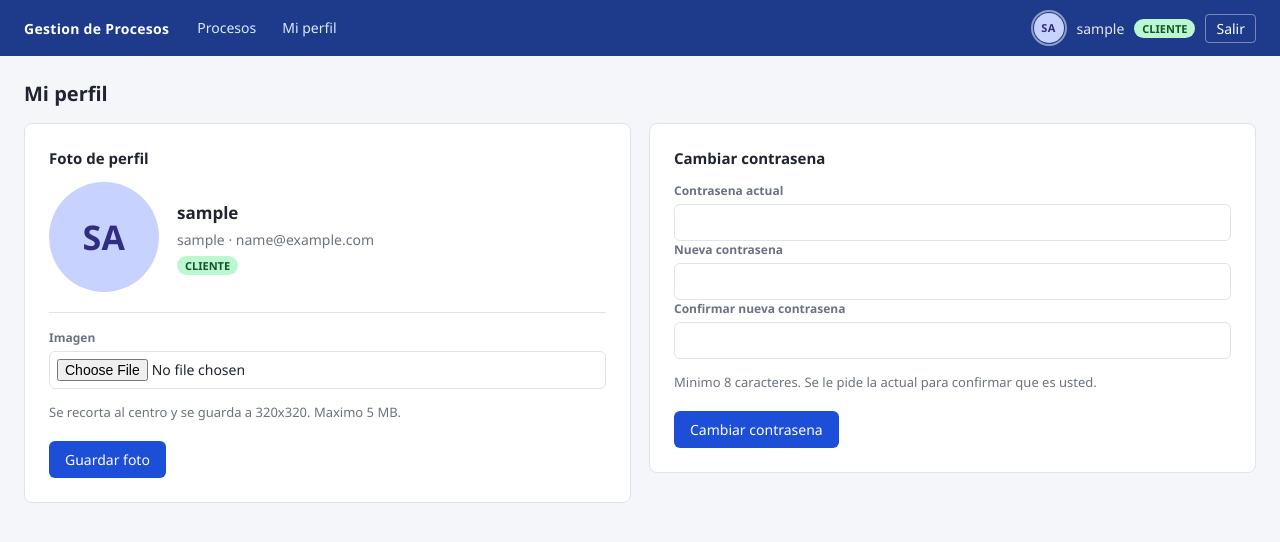
After one commit to joguatin95-cyber/pruebas-conesprof, a Flask app: page /perfil/ in a window 1280 px wide. The commit adds this page. Shown: the top 542 px of the page. Run offline with Flask 3, Linux system fonts and the light colour scheme; the visitor is signed in with stand-in values (Sample User, id 1); some libraries are stand-ins or nearby versions.

Commit message:
Panel Mi perfil y restablecimiento de contrasenas
- Todos los roles pueden cambiar su contrasena y subir su foto desde Mi perfil.
  La ruta no recibe id de usuario: siempre actua sobre la cuenta de la sesion,
  asi que CONTADOR y CLIENTE no ganan permisos sobre los procesos.
- Las fotos se guardan en la base, no en disco: el almacenamiento de Render es
  efimero. Se reconvierten con Pillow a JPEG 320x320, lo que ademas descarta los
  metadatos EXIF y verifica que el archivo sea una imagen real.
- El administrador puede generar una contrasena temporal y verla una sola vez.
  Las contrasenas guardadas son hashes irreversibles y no se pueden mostrar.

Co-Authored-By: Claude Opus 5 <noreply@anthropic.com>

```diff
--- a/app/config.py
+++ b/app/config.py
@@ -78,6 +78,9 @@ class Config:
         ),
     }
 
+    # Tamano maximo de una subida (fotos de perfil). Flask responde 413 si se excede.
+    MAX_CONTENT_LENGTH = 5 * 1024 * 1024
+
     # Cantidad de registros por pagina en la pantalla principal.
     ITEMS_POR_PAGINA = int(os.getenv("ITEMS_POR_PAGINA", "25"))
 
--- a/app/forms.py
+++ b/app/forms.py
@@ -1,4 +1,5 @@
 from flask_wtf import FlaskForm
+from flask_wtf.file import FileAllowed, FileField
 from wtforms import (
     BooleanField,
     DateField,
@@ -73,3 +74,30 @@ class UsuarioEditarForm(FlaskForm):
         validators=[EqualTo("password", message="Las contrasenas no coinciden.")],
     )
     submit = SubmitField("Guardar cambios")
+
+
+class CambiarPasswordForm(FlaskForm):
+    """Cambio de la propia contrasena. Exige la actual para evitar que alguien
+    con la sesion abierta ajena se apodere de la cuenta."""
+
+    password_actual = PasswordField("Contrasena actual", validators=[DataRequired()])
+    password = PasswordField(
+        "Nueva contrasena",
+        validators=[DataRequired(), Length(min=8, message="Minimo 8 caracteres.")],
+    )
+    password2 = PasswordField(
+        "Confirmar nueva contrasena",
+        validators=[DataRequired(), EqualTo("password", message="Las contrasenas no coinciden.")],
+    )
+    submit = SubmitField("Cambiar contrasena")
+
+
+class FotoForm(FlaskForm):
+    foto = FileField(
+        "Imagen",
+        validators=[
+            FileAllowed(["jpg", "jpeg", "png", "webp", "gif", "bmp"],
+                        "Solo se admiten imagenes JPG, PNG, WEBP, GIF o BMP.")
+        ],
+    )
+    submit = SubmitField("Guardar foto")
--- /dev/null
+++ b/app/routes/perfil.py
@@ -0,0 +1,121 @@
+"""Panel personal: cualquier usuario puede cambiar su contrasena y su foto.
+
+Es la unica parte de la aplicacion donde CONTADOR y CLIENTE pueden escribir, y
+siempre limitada a su propia cuenta: nunca reciben el id del usuario por la URL,
+se toma de la sesion.
+"""
+
+from datetime import datetime
+
+from flask import Blueprint, Response, abort, flash, redirect, render_template, url_for
+from flask_login import current_user, login_required
+
+from app.auditoria import registrar
+from app.extensions import db
+from app.forms import CambiarPasswordForm, FotoForm
+from app.imagenes import procesar
+from app.models import Usuario
+
+bp = Blueprint("perfil", __name__, url_prefix="/perfil")
+
+
+@bp.route("/", methods=["GET"])
+@login_required
+def ver():
+    return render_template(
+        "perfil.html", form_password=CambiarPasswordForm(), form_foto=FotoForm()
+    )
+
+
+@bp.route("/password", methods=["POST"])
+@login_required
+def cambiar_password():
+    form = CambiarPasswordForm()
+    if form.validate_on_submit():
+        if not current_user.check_password(form.password_actual.data):
+            flash("La contrasena actual no es correcta.", "danger")
+        elif form.password_actual.data == form.password.data:
+            flash("La nueva contrasena debe ser distinta de la actual.", "warning")
+        else:
+            current_user.set_password(form.password.data)
+            registrar(
+                "EDITAR", "USUARIO", current_user.id,
+                descripcion="%s (%s)" % (current_user.username, current_user.rol),
+                # Nunca se guarda el valor, solo el hecho de que cambio.
+                detalle={"contrasena": ["", "(cambiada por el propio usuario)"]},
+            )
+            db.session.commit()
+            flash("Contrasena actualizada correctamente.", "success")
+            return redirect(url_for("perfil.ver"))
+    else:
+        for errores in form.errors.values():
+            for error in errores:
+                flash(error, "danger")
+
+    return render_template("perfil.html", form_password=form, form_foto=FotoForm())
+
+
+@bp.route("/foto", methods=["POST"])
+@login_required
+def cambiar_foto():
+    form = FotoForm()
+    if form.validate_on_submit():
+        archivo = form.foto.data
+        if not archivo:
+            flash("Seleccione una imagen antes de guardar.", "warning")
+            return redirect(url_for("perfil.ver"))
+
+        datos, mime, error = procesar(archivo)
+        if error:
+            flash(error, "danger")
+            return redirect(url_for("perfil.ver"))
+
+        tenia = current_user.tiene_foto
+        current_user.foto = datos
+        current_user.foto_mime = mime
+        current_user.foto_actualizada_en = datetime.utcnow()
+        registrar(
+            "EDITAR", "USUARIO", current_user.id,
+            descripcion="%s (%s)" % (current_user.username, current_user.rol),
+            detalle={"foto": ["(anterior)" if tenia else "", "(actualizada)"]},
+        )
+        db.session.commit()
+        flash("Foto actualizada correctamente.", "success")
+    else:
+        for errores in form.errors.values():
+            for error in errores:
+                flash(error, "danger")
+    return redirect(url_for("perfil.ver"))
+
+
+@bp.route("/foto/eliminar", methods=["POST"])
+@login_required
+def eliminar_foto():
+    if current_user.tiene_foto:
+        current_user.foto = None
+        current_user.foto_mime = None
+        current_user.foto_actualizada_en = None
+        registrar(
+            "EDITAR", "USUARIO", current_user.id,
+            descripcion="%s (%s)" % (current_user.username, current_user.rol),
+            detalle={"foto": ["(anterior)", "(eliminada)"]},
+        )
+        db.session.commit()
+        flash("Foto eliminada.", "info")
+    return redirect(url_for("perfil.ver"))
+
+
+@bp.route("/foto/<int:usuario_id>")
+@login_required
+def foto(usuario_id):
+    """Entrega la imagen. Solo para usuarios autenticados."""
+    usuario = db.session.get(Usuario, usuario_id)
+    if usuario is None or not usuario.tiene_foto:
+        abort(404)
+
+    respuesta = Response(usuario.foto, mimetype=usuario.foto_mime or "image/jpeg")
+    # nosniff evita que el navegador interprete el archivo como otra cosa.
+    respuesta.headers["X-Content-Type-Options"] = "nosniff"
+    respuesta.headers["Content-Disposition"] = "inline"
+    respuesta.headers["Cache-Control"] = "private, max-age=300"
+    return respuesta
--- a/app/routes/usuarios.py
+++ b/app/routes/usuarios.py
@@ -1,3 +1,6 @@
+import secrets
+import string
+
 from flask import Blueprint, flash, redirect, render_template, url_for
 from flask_login import current_user, login_required
 from sqlalchemy import select, update
@@ -176,3 +179,36 @@ def eliminar(usuario_id):
     db.session.commit()
     flash(f"Usuario '{usuario.username}' eliminado.", "info")
     return redirect(url_for("usuarios.listar"))
+
+
+# Alfabeto sin caracteres que se confunden al dictar una clave (O/0, l/1, I).
+ALFABETO = "".join(c for c in string.ascii_letters + string.digits if c not in "O0l1I")
+
+
+@bp.route("/<int:usuario_id>/restablecer", methods=["POST"])
+@login_required
+@solo_administrador
+def restablecer(usuario_id):
+    """Genera una contrasena temporal y se la muestra al administrador una sola vez.
+
+    Las contrasenas guardadas no se pueden leer (son hashes irreversibles), asi que
+    esta es la forma de ayudar a un usuario que perdio la suya.
+    """
+    usuario = db.get_or_404(Usuario, usuario_id)
+    temporal = "".join(secrets.choice(ALFABETO) for _ in range(12))
+    usuario.set_password(temporal)
+
+    registrar(
+        "EDITAR", "USUARIO", usuario.id,
+        descripcion=f"{usuario.username} ({usuario.rol})",
+        # Se registra el hecho, nunca el valor.
+        detalle={"contrasena": ["", "(restablecida por el administrador)"]},
+    )
+    db.session.commit()
+
+    flash(
+        f"Contrasena temporal de '{usuario.username}': {temporal}", "clave")
+    flash(
+        "Anotela ahora: no se vuelve a mostrar. Entreguesela al usuario y pidale "
+        "que la cambie desde Mi perfil.", "warning")
+    return redirect(url_for("usuarios.listar"))
--- a/app/static/css/style.css
+++ b/app/static/css/style.css
@@ -102,3 +102,31 @@ input:focus,select:focus{outline:2px solid #bfdbfe;border-color:var(--azul)}
 .chip-alcance{background:#e0e7ff;color:#3730a3}
 .aviso{background:#fef3c7;border:1px solid #fcd34d;color:#78350f;padding:10px 14px;border-radius:6px}
 .aviso-mini{color:#b45309;font-size:12px;font-style:italic}
+
+/* Avatares */
+.avatar{width:30px;height:30px;border-radius:50%;object-fit:cover;display:inline-flex;
+  align-items:center;justify-content:center;vertical-align:middle;background:#c7d2fe}
+.avatar-iniciales{font-size:11px;font-weight:700;color:#312e81;letter-spacing:.5px}
+.avatar-mini{width:26px;height:26px}
+.avatar-enlace{display:inline-flex;border:2px solid rgba(255,255,255,.5);border-radius:50%;
+  padding:1px;line-height:0}
+.avatar-enlace:hover{border-color:#fff}
+.barra .usuario{color:#e5e7eb;text-decoration:none}
+.barra .usuario:hover{color:#fff;text-decoration:underline}
+.avatar-grande{width:110px;height:110px;border-radius:50%;object-fit:cover;
+  display:inline-flex;align-items:center;justify-content:center;background:#c7d2fe;
+  font-size:34px;font-weight:700;color:#312e81;flex-shrink:0}
+
+/* Panel de perfil */
+.perfil-columnas{display:grid;grid-template-columns:repeat(auto-fit,minmax(340px,1fr));gap:18px;
+  align-items:start}
+.perfil-columnas .tarjeta{max-width:none}
+.perfil-foto{display:flex;gap:18px;align-items:center;margin-bottom:20px}
+.perfil-nombre{margin:0 0 4px;font-size:17px;font-weight:600}
+.perfil-datos p{margin:0 0 6px}
+.perfil-form{border-top:1px solid var(--borde);padding-top:16px;margin-top:4px}
+.perfil-form input[type=file]{padding:7px;background:#fff}
+
+/* Contrasena temporal: debe resaltar y poder copiarse */
+.alerta-clave{background:#111827;border-color:#111827;color:#fff;font-family:Consolas,
+  "Courier New",monospace;font-size:15px;letter-spacing:.6px;user-select:all}
--- a/app/templates/base.html
+++ b/app/templates/base.html
@@ -16,9 +16,17 @@
       <a href="{{ url_for('usuarios.listar') }}">Usuarios</a>
       <a href="{{ url_for('auditoria.listar') }}">Historico</a>
     {% endif %}
+    <a href="{{ url_for('perfil.ver') }}">Mi perfil</a>
   </nav>
   <div class="sesion">
-    <span class="usuario">{{ current_user.nombre }}</span>
+    <a class="avatar-enlace" href="{{ url_for('perfil.ver') }}" title="Mi perfil">
+      {% if current_user.tiene_foto %}
+        <img class="avatar" src="{{ url_for('perfil.foto', usuario_id=current_user.id) }}?v={{ current_user.foto_actualizada_en.timestamp()|int if current_user.foto_actualizada_en else 0 }}" alt="">
+      {% else %}
+        <span class="avatar avatar-iniciales">{{ current_user.iniciales }}</span>
+      {% endif %}
+    </a>
+    <a class="usuario" href="{{ url_for('perfil.ver') }}">{{ current_user.nombre }}</a>
     <span class="chip chip-{{ current_user.rol|lower }}">{{ current_user.rol }}</span>
     {% if current_user.limitado_por_cliente and current_user.cliente_asignado %}
       <span class="chip chip-alcance">{{ current_user.cliente_asignado }}</span>
--- /dev/null
+++ b/app/templates/perfil.html
@@ -0,0 +1,77 @@
+{% extends "base.html" %}
+{% block titulo %}Mi perfil{% endblock %}
+{% block contenido %}
+
+<div class="encabezado">
+  <h1>Mi perfil</h1>
+</div>
+
+<div class="perfil-columnas">
+
+  <div class="tarjeta">
+    <h2 class="titulo-seccion">Foto de perfil</h2>
+
+    <div class="perfil-foto">
+      {% if current_user.tiene_foto %}
+        <img class="avatar-grande"
+             src="{{ url_for('perfil.foto', usuario_id=current_user.id) }}?v={{ current_user.foto_actualizada_en.timestamp()|int if current_user.foto_actualizada_en else 0 }}"
+             alt="Foto de {{ current_user.nombre }}">
+      {% else %}
+        <div class="avatar-grande avatar-iniciales">{{ current_user.iniciales }}</div>
+      {% endif %}
+
+      <div class="perfil-datos">
+        <p class="perfil-nombre">{{ current_user.nombre }}</p>
+        <p class="suave">{{ current_user.username }}
+          {% if current_user.email %}&middot; {{ current_user.email }}{% endif %}</p>
+        <span class="chip chip-{{ current_user.rol|lower }}">{{ current_user.rol }}</span>
+        {% if current_user.limitado_por_cliente and current_user.cliente_asignado %}
+          <span class="chip chip-alcance">{{ current_user.cliente_asignado }}</span>
+        {% endif %}
+      </div>
+    </div>
+
+    <form method="post" action="{{ url_for('perfil.cambiar_foto') }}"
+          enctype="multipart/form-data" class="perfil-form">
+      {{ form_foto.hidden_tag() }}
+      <div class="campo">
+        <label>{{ form_foto.foto.label }}</label>
+        {{ form_foto.foto(accept="image/*") }}
+        {% for e in form_foto.foto.errors %}<span class="error">{{ e }}</span>{% endfor %}
+      </div>
+      <p class="nota">Se recorta al centro y se guarda a 320x320. Maximo 5 MB.</p>
+      <div class="acciones-form">
+        {{ form_foto.submit(class="boton") }}
+      </div>
+    </form>
+
+    {% if current_user.tiene_foto %}
+    <form method="post" action="{{ url_for('perfil.eliminar_foto') }}"
+          onsubmit="return confirm('Eliminar su foto de perfil?');">
+      <input type="hidden" name="csrf_token" value="{{ csrf_token() }}">
+      <button class="mini-boton peligro" type="submit">Eliminar foto</button>
+    </form>
+    {% endif %}
+  </div>
+
+  <div class="tarjeta">
+    <h2 class="titulo-seccion">Cambiar contrasena</h2>
+    <form method="post" action="{{ url_for('perfil.cambiar_password') }}">
+      {{ form_password.hidden_tag() }}
+      {% for campo in [form_password.password_actual, form_password.password,
+                       form_password.password2] %}
+        <div class="campo">
+          <label>{{ campo.label }}</label>
+          {{ campo() }}
+          {% for e in campo.errors %}<span class="error">{{ e }}</span>{% endfor %}
+        </div>
+      {% endfor %}
+      <p class="nota">Minimo 8 caracteres. Se le pide la actual para confirmar que es usted.</p>
+      <div class="acciones-form">
+        {{ form_password.submit(class="boton") }}
+      </div>
+    </form>
+  </div>
+
+</div>
+{% endblock %}
--- a/requirements.txt
+++ b/requirements.txt
@@ -9,3 +9,4 @@ python-dotenv==1.0.1
 email-validator==2.2.0
 gunicorn==22.0.0
 openpyxl==3.1.5
+Pillow==10.4.0
--- a/sql/esquema_referencia.sql
+++ b/sql/esquema_referencia.sql
@@ -59,3 +59,9 @@ CREATE INDEX ix_auditoria_entidad_id ON auditoria (entidad_id);
 
 -- Alcance por cliente del rol CLIENTE (agregado posteriormente).
 ALTER TABLE usuarios ADD COLUMN cliente_asignado VARCHAR(120);
+
+-- Foto de perfil (agregado posteriormente). Se guarda en la base y no en disco
+-- porque el almacenamiento de Render es efimero.
+ALTER TABLE usuarios ADD COLUMN foto BYTEA;
+ALTER TABLE usuarios ADD COLUMN foto_mime VARCHAR(30);
+ALTER TABLE usuarios ADD COLUMN foto_actualizada_en TIMESTAMP;
```
Also changed, not shown: app/__init__.py (+7 -0 lines), app/imagenes.py (added, +55 -0 lines), app/models.py (+20 -0 lines), app/templates/usuarios/listar.html (+16 -1 lines), migrate.py (+19 -8 lines), README.md.
